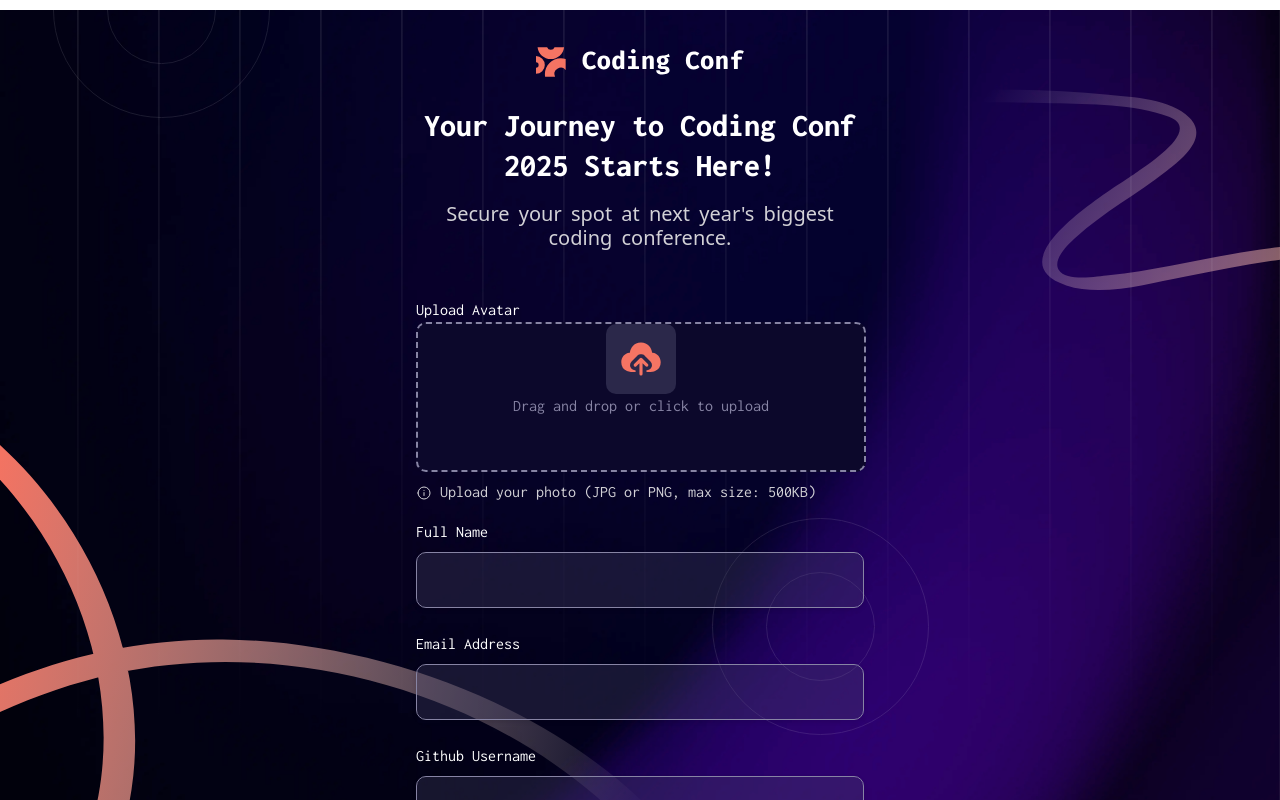
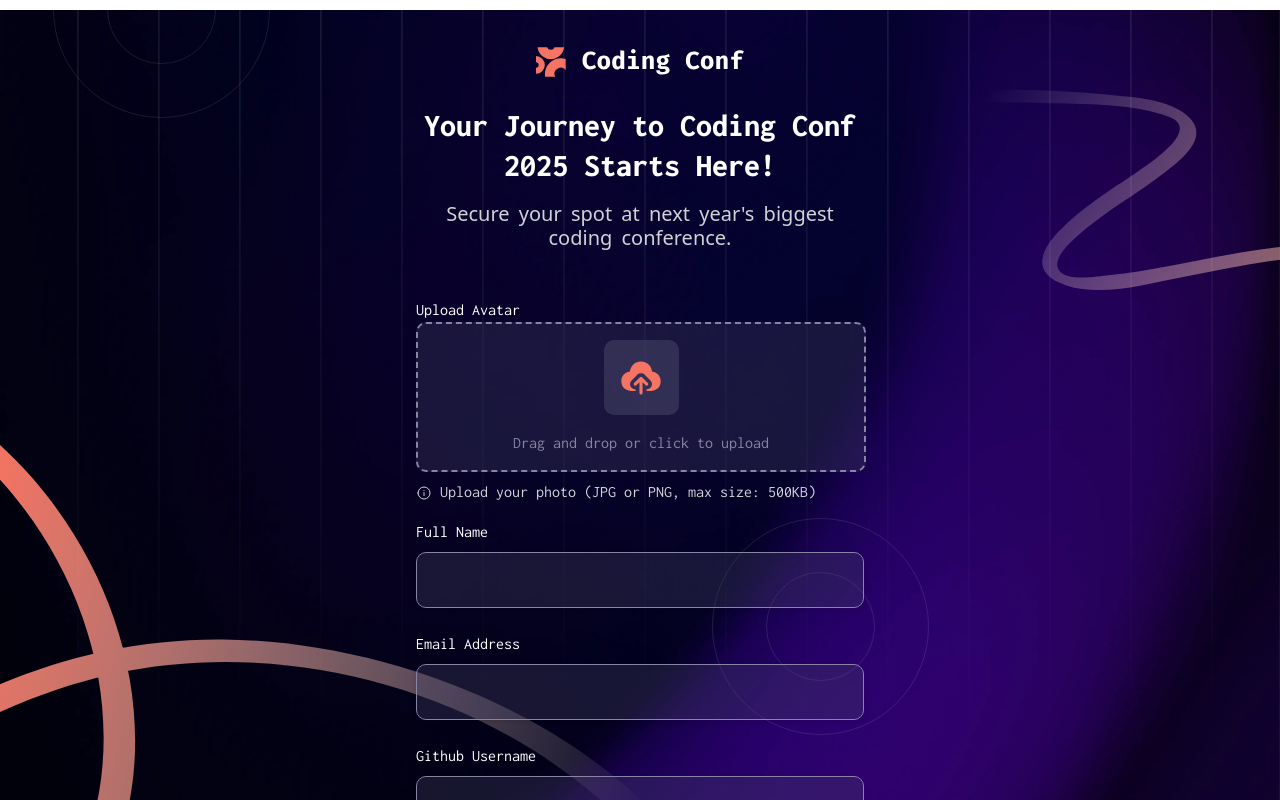
Before and after one commit to shivamsharma01/frontend-mentor-challenge, an Angular app: page /conference in a window 1280 px wide. Shown: the top 800 px of the page. Built offline with nearby package versions, Linux system fonts and the light colour scheme.

Commit message:
image preview change remove options

```diff
--- a/src/app/conference-ticket/conference-ticket.css
+++ b/src/app/conference-ticket/conference-ticket.css
@@ -34,7 +34,10 @@
   box-shadow: 0 2px 5px rgba(0, 0, 0, 0.1);
   transition: border-color 0.3s ease;
   background-color: hsl(245 19% 35% / 0.3);
-  cursor: pointer;
+}
+
+.cursor-pointer {
+  cursor: pointer
 }
 
 .input-wrapper::after {
--- a/src/app/conference-ticket/upload-image/upload-image.component.css
+++ b/src/app/conference-ticket/upload-image/upload-image.component.css
@@ -9,7 +9,7 @@
   height: 150px;
   color: var(--neutral-500);
   border: 2px dashed var(--neutral-500);
-  background-color: var(--neutral-900);
+  background-color: hsl(245, 19%, 35%, 0.3);
   border-radius: 10px;
   text-align: center;
   margin: 10px auto;
@@ -21,29 +21,40 @@
 }
 
 .avatar {
-  width: 60px;
-  height: 60px;
+  width: 75px;
+  height: 75px;
   background-color: hsl(245 19% 35% / 0.5);
   border-radius: 10px;
   position: relative;
-  cursor: pointer;
-  padding: 35px;
 }
 
 .avatar-img {
   margin: 20px 0;
   position: absolute;
-  cursor: pointer;
   left: 0;
   top: 0;
   right: 0;
   bottom: 0;
 }
 
+.img-btn {
+  display: inline-flex;
+  justify-content: center;
+  align-items: center;
+  background-color: hsl(245, 19%, 35%, 0.3);
+  font-weight: 700;
+  border: none;
+  border-radius: 4px;
+  padding: 3px 5px;
+  text-decoration: underline;
+  cursor: pointer;
+  transition: background-color 0.3s ease;
+  white-space: nowrap; /* Prevent text wrapping */
+}
+
 .avatar-input {
   opacity: 0;
   position: absolute;
-  cursor: pointer;
   left: 0;
   top: 0;
   right: 0;
--- a/src/app/conference-ticket/upload-image/upload-image.component.html
+++ b/src/app/conference-ticket/upload-image/upload-image.component.html
@@ -1,14 +1,25 @@
 <label for="avatar">Upload Avatar</label>
 <div class="input-wrapper avatar-wrapper m-auto">
-  <div class="avatar m-auto">
+  <div class="avatar mx-auto my-3">
+    @if (previewUrl === null) {
     <img
-      class="avatar-img m-auto"
+      class="avatar-img m-auto cursor-pointer"
       src="/assets/conference-ticket-generator/images/icon-upload.svg"
       width="50"
       height="50"
       alt="avatar"
     />
+    } @else {
+    <img
+      class="avatar-img m-auto"
+      [src]="previewUrl"
+      width="60"
+      height="60"
+      alt="avatar"
+    />
+    }
   </div>
+  @if (previewUrl === null) {
   <input
     type="file"
     id="avatar"
@@ -17,6 +28,21 @@
     (drop)="onFileSelected($event)"
   />
   <p>Drag and drop or click to upload</p>
+  } @else {
+  <div class="d-flex justify-content-center align-items-center gap-2">
+    <div class="img-btn" (click)="remove()">Remove Image</div>
+    <div class="img-btn" style="position: relative">
+      <label>Change Image</label>
+      <input
+        type="file"
+        id="avatar"
+        class="form-control avatar-input m-auto"
+        (change)="onFileSelected($event)"
+        (drop)="onFileSelected($event)"
+      />
+    </div>
+  </div>
+  }
 </div>
 
 @if (!avatar.value && !isSubmmited) {
--- a/src/app/conference-ticket/upload-image/upload-image.component.ts
+++ b/src/app/conference-ticket/upload-image/upload-image.component.ts
@@ -19,7 +19,6 @@ export class UploadImageComponent {
     this.selectedImage = null;
     this.avatar.patchValue(null);
     const input = event.target as HTMLInputElement;
-    console.log('onFileSelected');
 
     if (input.files && input.files.length > 0) {
       const file = input.files[0];
@@ -33,4 +32,11 @@ export class UploadImageComponent {
       this.avatar.updateValueAndValidity();
     }
   }
+
+  remove() {
+    this.previewUrl = null;
+    this.selectedImage = null;
+    this.avatar.patchValue(null);
+    this.avatar.updateValueAndValidity();
+  }
 }
```
Also changed, not shown: src/app/conference-ticket/main-page/main-page.component.ts (+3 -5 lines).
